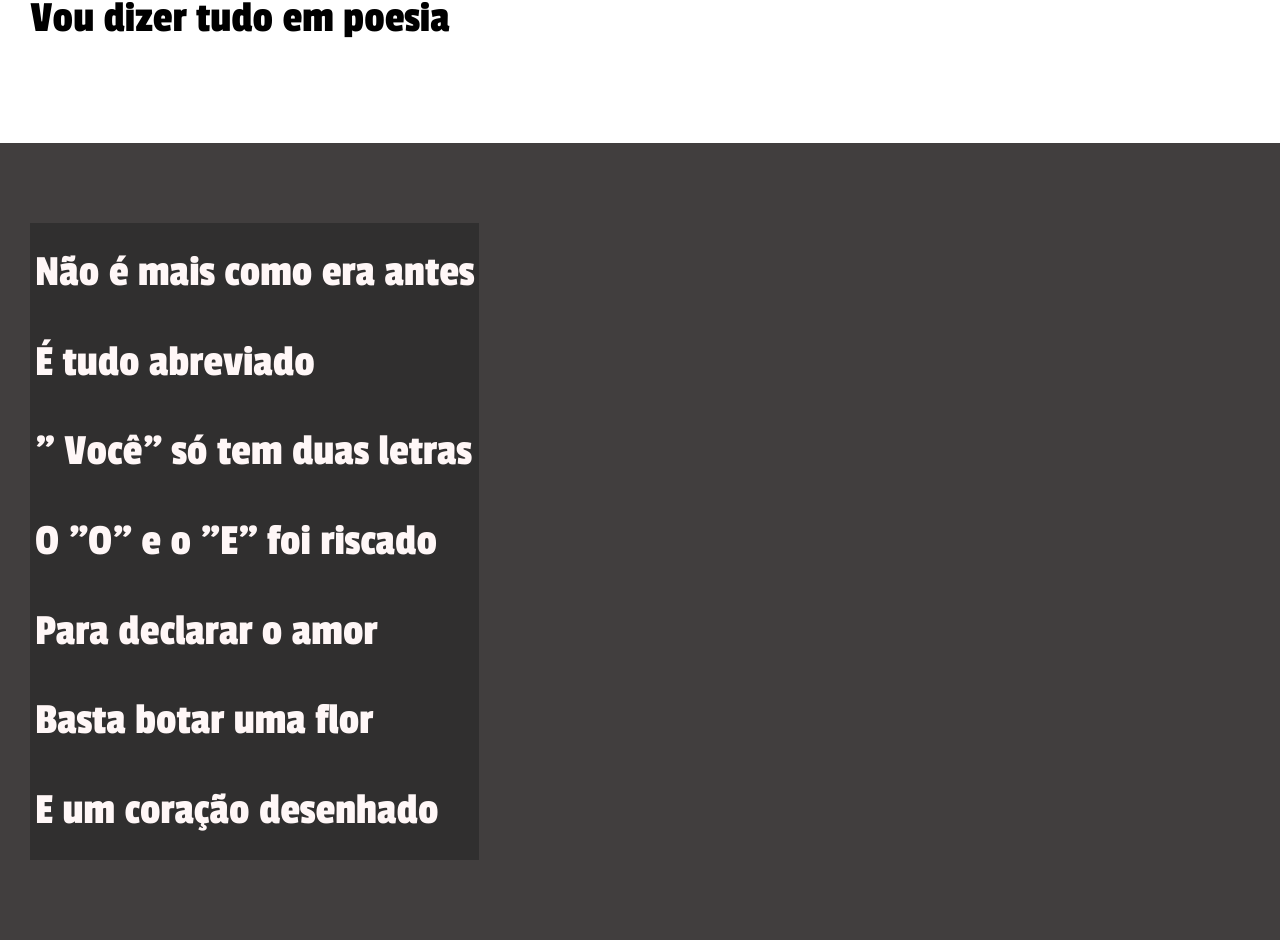
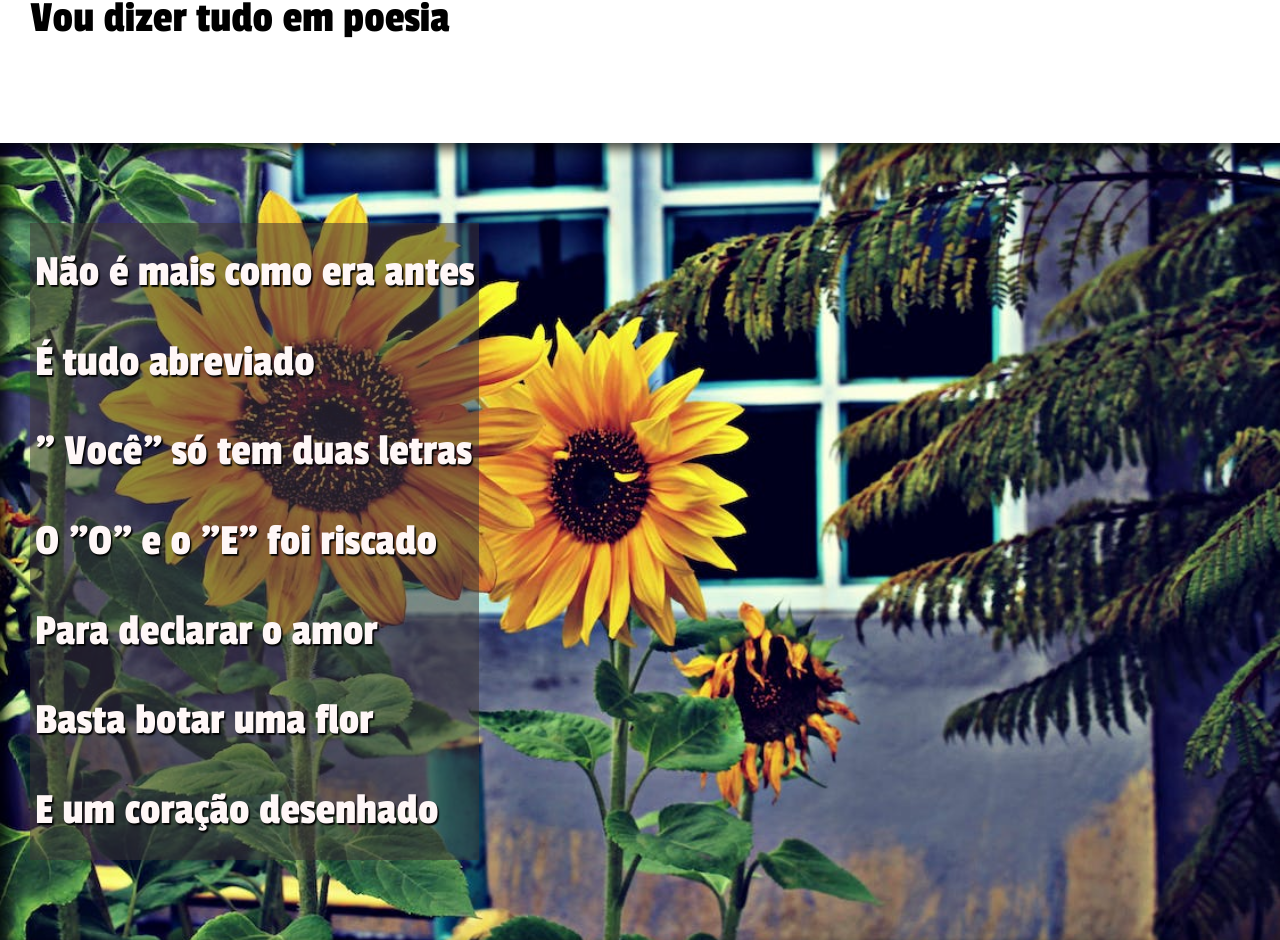
Before and after one commit to BrunoCaetanoGomes/Html5-css3, a plain HTML site: page desafio/d12 cordel mordeno/index.html in a window 1280 px wide. Shown: the part 870-1810 px from the top of the page. Drawn offline with Linux system fonts and the light colour scheme.

Commit message:
atualizei

```diff
--- a/desafio/cordel mordeno/estilo/style.css
+++ b/desafio/d12 cordel mordeno/estilo/style.css
@@ -69,13 +69,29 @@ section.normal {
 section.imagem {
     background-color: rgb(65, 62, 62)   ;
     color: rgb(255, 247, 247);
+    box-shadow: inset 6px 6px 13px 0px rgba(0, 0, 0, 0.75);
+    background-size: cover;
+    background-attachment: fixed;
 
 }
 
 section.imagem > p {
     display: inline-block;
-    background-color: rgb(48, 47, 47);
+    background-color: rgba(60, 52, 52, 0.543);
     padding: 5px;
+    text-shadow: 1.5px 1.5px 1.5px black;
+
+}
+
+section#img01 {
+    background-image: url(../imagem/img01.jpeg);
+    background-position: center center;
+
+}
+
+section#img02 {
+    background-image: url(../imagem/img02.jpeg);
+
 }
 
 footer {
--- a/desafio/cordel mordeno/index.html
+++ b/desafio/d12 cordel mordeno/index.html
@@ -25,7 +25,7 @@
         </p>
       </section>
 
-      <section class="imagem">
+      <section class="imagem" id="img01">
         <p>
             Não é mais como era antes <br>
             É tudo abreviado <br>
@@ -60,7 +60,7 @@
         </p>
       </section>
 
-      <section class="imagem">
+      <section class="imagem" id="img02">
         <p>
             Tenho saudade das cartas <br>
             Escritas com a própria mão <br>
```
Also changed, not shown: desafio/cordel mordeno/imagem/girasol.jpg (deleted), desafio/d11 como surgiu o mascote do android/android-site.txt (renamed from desafio/como surgiu o mascote do android/android-site.txt), desafio/d11 como surgiu o mascote do android/android.html (renamed from desafio/como surgiu o mascote do android/android.html), desafio/d11 como surgiu o mascote do android/estilo/style.css (renamed from desafio/como surgiu o mascote do android/estilo/style.css), desafio/d11 como surgiu o mascote do android/fontes/idroid.otf (renamed from desafio/como surgiu o mascote do android/fontes/idroid.otf), desafio/d11 como surgiu o mascote do android/imagens/bugdroid.png (renamed from desafio/como surgiu o mascote do android/imagens/bugdroid.png), desafio/d11 como surgiu o mascote do android/imagens/dan-droids-pq.png (renamed from desafio/como surgiu o mascote do android/imagens/dan-droids-pq.png), desafio/d11 como surgiu o mascote do android/imagens/dan-droids.png (renamed from desafio/como surgiu o mascote do android/imagens/dan-droids.png), desafio/d11 como surgiu o mascote do android/imagens/favicon.ico (renamed from desafio/como surgiu o mascote do android/imagens/favicon.ico), desafio/d11 como surgiu o mascote do android/imagens/irina-blok-pq.jpg (renamed from desafio/como surgiu o mascote do android/imagens/irina-blok-pq.jpg), desafio/d11 como surgiu o mascote do android/imagens/irina-blok.jpg (renamed from desafio/como surgiu o mascote do android/imagens/irina-blok.jpg), desafio/d11 como surgiu o mascote do android/responsivo.html (renamed from desafio/como surgiu o mascote do android/responsivo.html), desafio/d11 como surgiu o mascote do android/style.css (added), desafio/d12 cordel mordeno/imagem/img01.jpeg (added), 1 more files.
